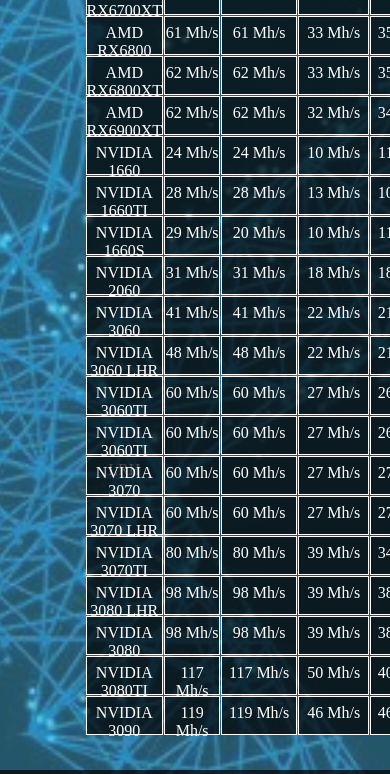
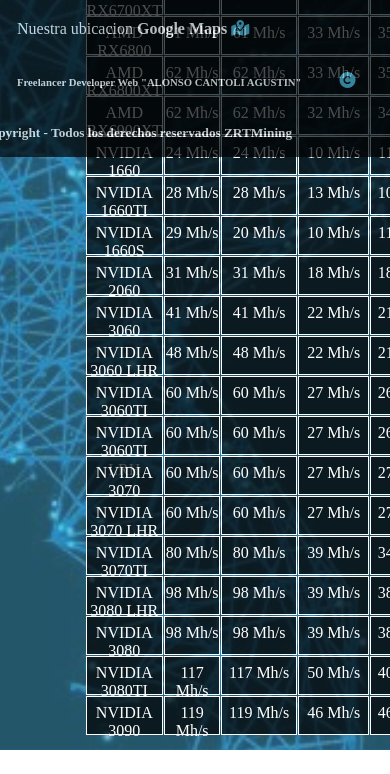
Before and after one commit to agustinalonsocantoli/Mineria-Pag, a plain HTML site: page tiposgpu.html in a window 390 px wide. Shown: the part 687-1461 px from the top of the page. After the commit the page ends 1437 px from the top, so only its background shows below. Drawn offline with Linux system fonts and the light colour scheme; a web font is replaced by a local one.

Commit message:
Correccion detalle design

```diff
--- a/estilo.css
+++ b/estilo.css
@@ -326,3 +326,11 @@
     height: 600px;
     order: 0;
 }
+
+@media (max-width:1000px) {
+    #finishgpu {
+        bottom: 0;
+        position: fixed;
+        width: 100%;
+    }
+  }
```
